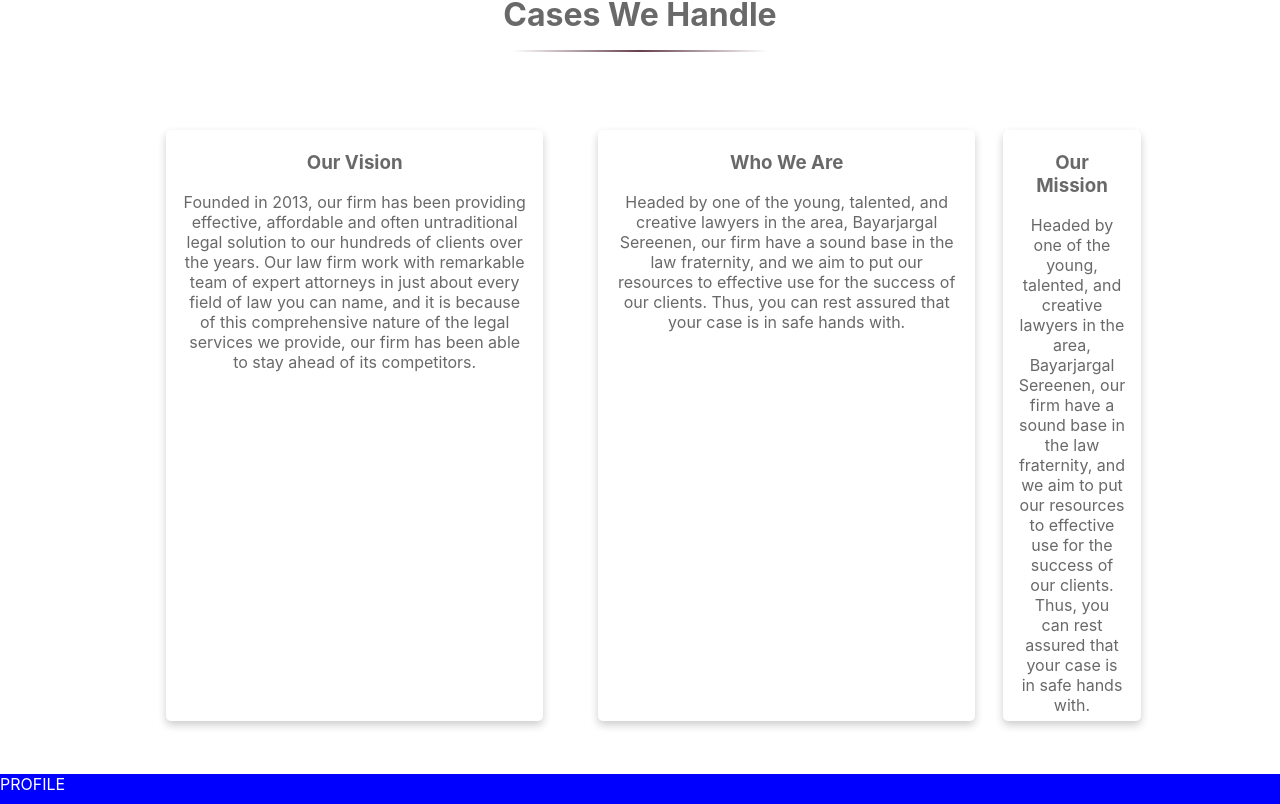
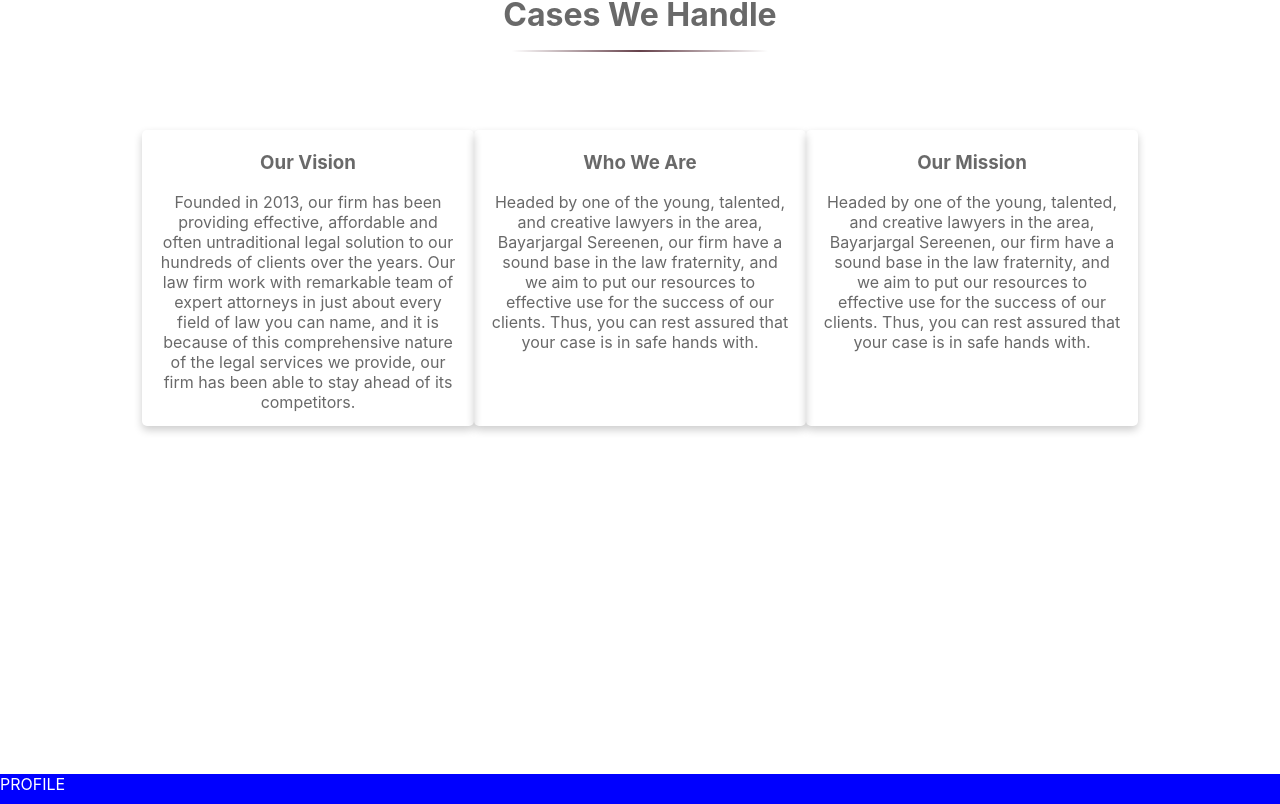
Before and after one commit to relram3/project, a React (Create React App) app: page / in a window 1280 px wide. Shown: the part 896-1700 px from the top of the page. Built offline with nearby package versions, Linux system fonts and the light colour scheme.

Commit message:
change case card size and footer colors

```diff
--- a/src/styles/App.css
+++ b/src/styles/App.css
@@ -1,4 +1,4 @@
 .App {
   display: grid;
-  grid-template-rows: 70px repeat(5, 100vh) 20vh;
+  grid-template-rows: 70px repeat(5, 100vh) 10vh;
 }
--- a/src/styles/cases.css
+++ b/src/styles/cases.css
@@ -25,33 +25,33 @@
 }
 
 .details-1 {
-  max-width: 80%;
+  width: 300px;
   text-align: center;
   grid-column: 2 / 3;
   box-shadow: 0 4px 8px 0 rgba(0,0,0,0.2);
   transition: 0.3s;
   border-radius: 5px;
-  padding: 2px 16px;
+  padding: 2px 16px 6px;
   height: 100%;
 }
 .details-2 {
-  max-width: 80%;
+  width: 300px;
   text-align: center;
   grid-column: 3 / 4;
   box-shadow: 0 4px 8px 0 rgba(0,0,0,0.2);
   transition: 0.3s;
   border-radius: 5px;
-  padding: 2px 16px;
+  padding: 2px 16px 6px;
   height: 100%;
 }
 .details-3 {
-  max-width: 80%;
+  width: 300px;
   text-align: center;
   grid-column: 4 / 5;
   box-shadow: 0 4px 8px 0 rgba(0,0,0,0.2);
   transition: 0.3s;
   border-radius: 5px;
-  padding: 2px 16px;
+  padding: 2px 16px 6px;
   height: 100%;
 }
 
--- a/src/styles/footer.css
+++ b/src/styles/footer.css
@@ -1,8 +1,8 @@
 .footer {
   width: 100%;
   bottom: 0;
-  background-color: #696969;
-  color: white;
+  background-color: white;
+  color: #696969;
   text-align: center;
 }
 
```
